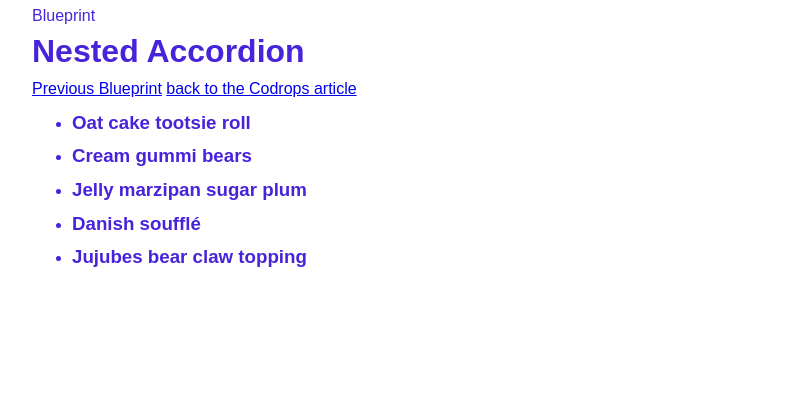
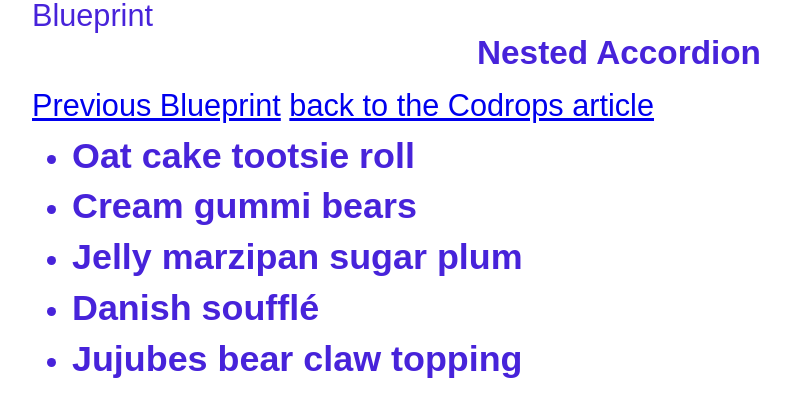
Before and after one commit to ericquayson/TIY-Assignments, a website: page NestedAccordion/index.html in a window 1280 px wide. Shown: the whole page, without its empty margins (21-811 px from the left). Drawn offline with Linux system fonts and the light colour scheme.

Commit message:
updating css

```diff
--- a/NestedAccordion/css/styles.css
+++ b/NestedAccordion/css/styles.css
@@ -1,9 +1,15 @@
+/* Do Not Forget Responsive */
+
+
+
 .container {
   font-family: sans-serif;
   line-height: 15px;
   color: #4723DA;
   margin: 0 45px 0 45px;
-
+  min-width: 600px;
+  font-size: 23pt;
+  font-style: normal;
 }
 
 .clearfix {
@@ -24,3 +30,12 @@
   display: none;
 
 }
+
+h1 {
+  text-align: center;
+  padding-bottom: 15px;
+  font-size: 25pt;
+  font-style: normal;
+  font-weight: bold;
+
+}
```
